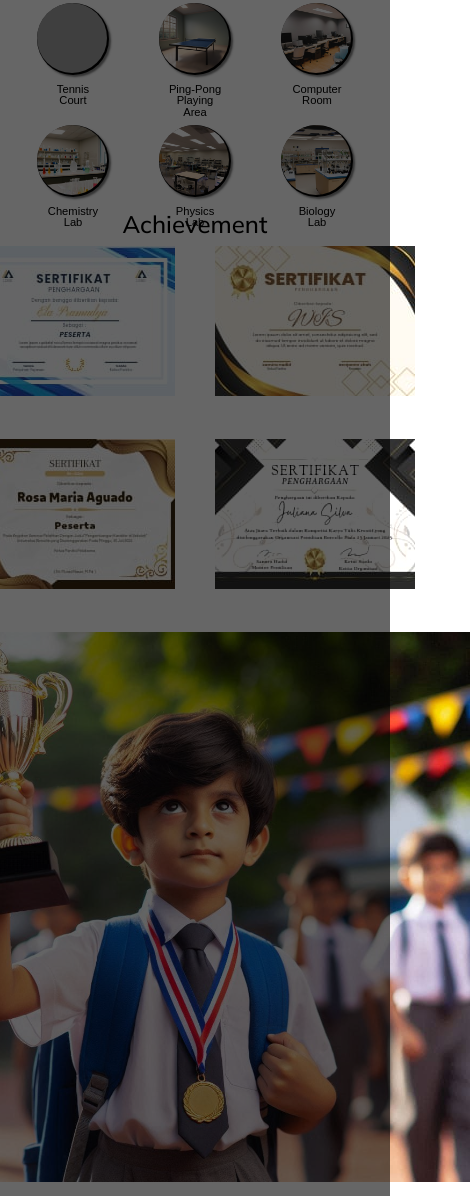
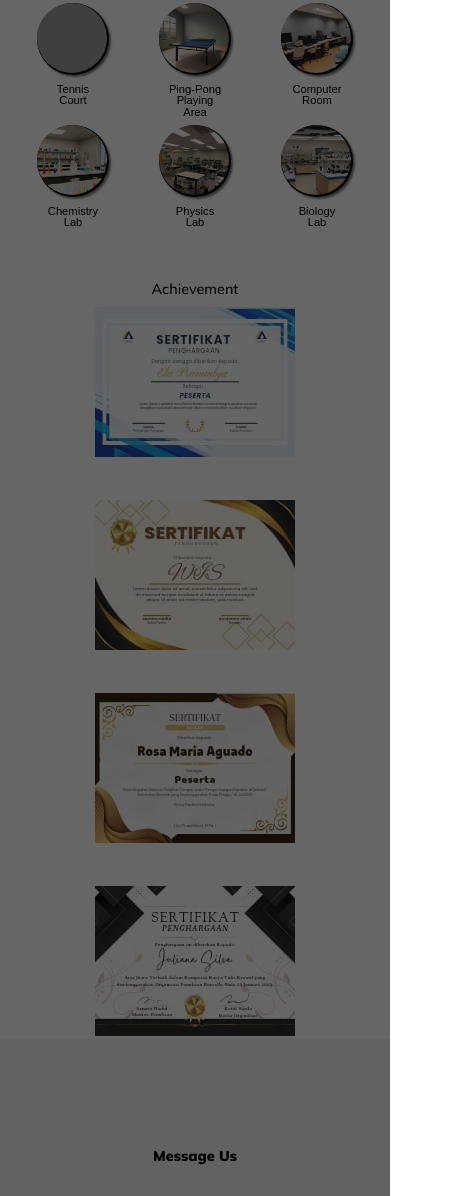
Before and after one commit to revou-fundamental-course/27-may-24-GINWI, a plain HTML site: page index.html in a window 390 px wide. Shown: the part 4880-6076 px from the top of the page, 470 px wide, since content can reach past the window. Drawn offline with nearby package versions, Linux system fonts and the light colour scheme; grey boxes are pictures that could not be loaded; a web font is replaced by a local one.

Commit message:
achievement layouting

```diff
--- a/css/style.css
+++ b/css/style.css
@@ -423,6 +423,7 @@ main{}
     display: flex;
     flex-direction: column;
     justify-content: center;
+    flex-wrap: wrap;
     text-align: center;
 }
 
@@ -829,6 +830,11 @@ main{}
         height: 70px;
     }
 
+    .achievement-title h4{
+        font-size: .9em;
+        margin-top: 70px;
+    }
+
     .subform{
         padding: 8px;
     }
--- a/index.html
+++ b/index.html
@@ -308,10 +308,6 @@
                     </section>
                     <section><img src="assets/img/achievement/4.jpg" alt="Certificat 4" class="achievement-img" />
                     </section>
-                    <section><img src="assets/img/achievement/5.jpg" alt="Winner" class="achievement-img" width="550px"
-                            height="550px" /></section>
-                    <section><img src="assets/img/achievement/6.jpg" alt="Winner" class="achievement-img" width="550px"
-                            height="550px" /></section>
                 </article>
             </section>
         </section>
```
